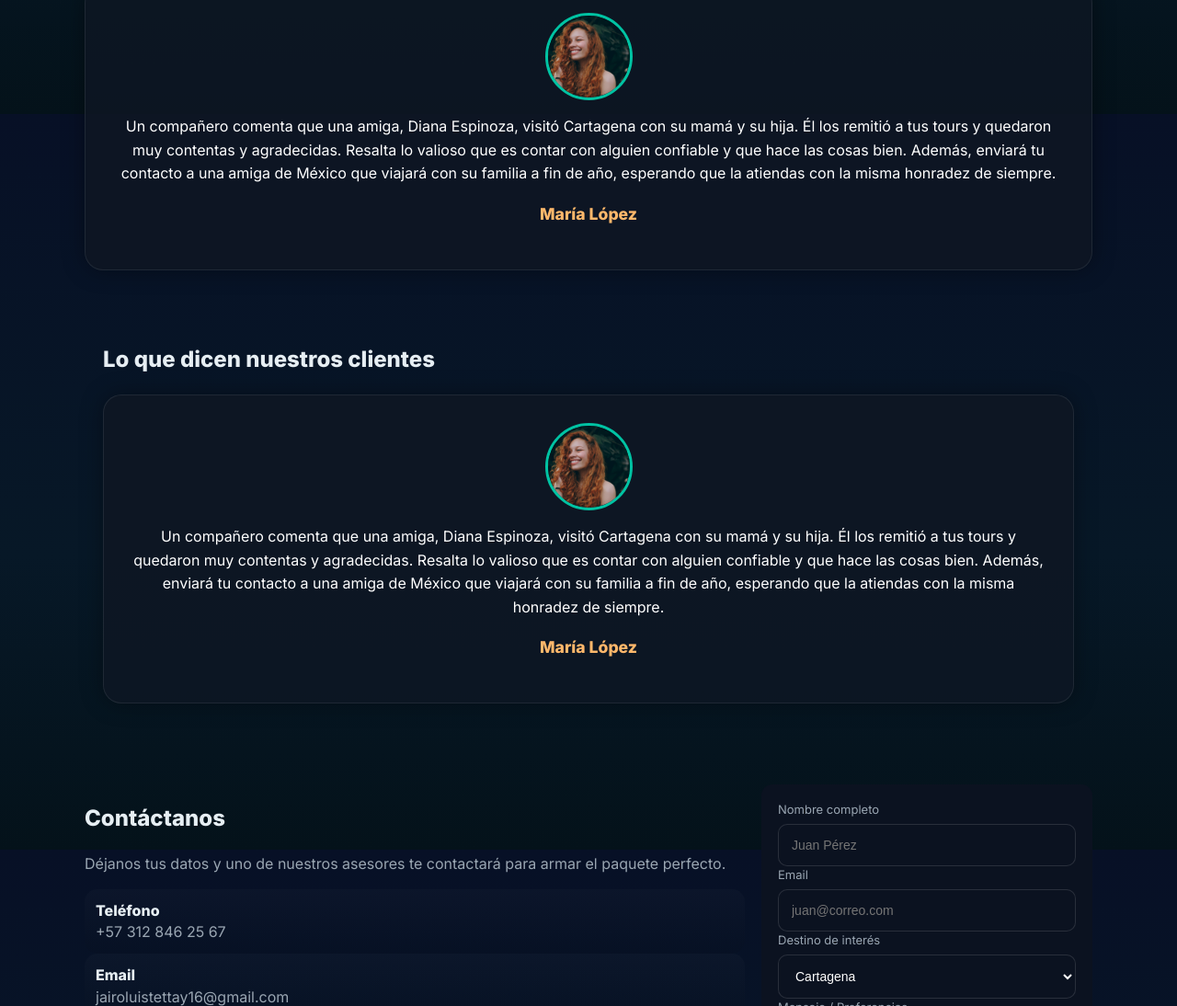
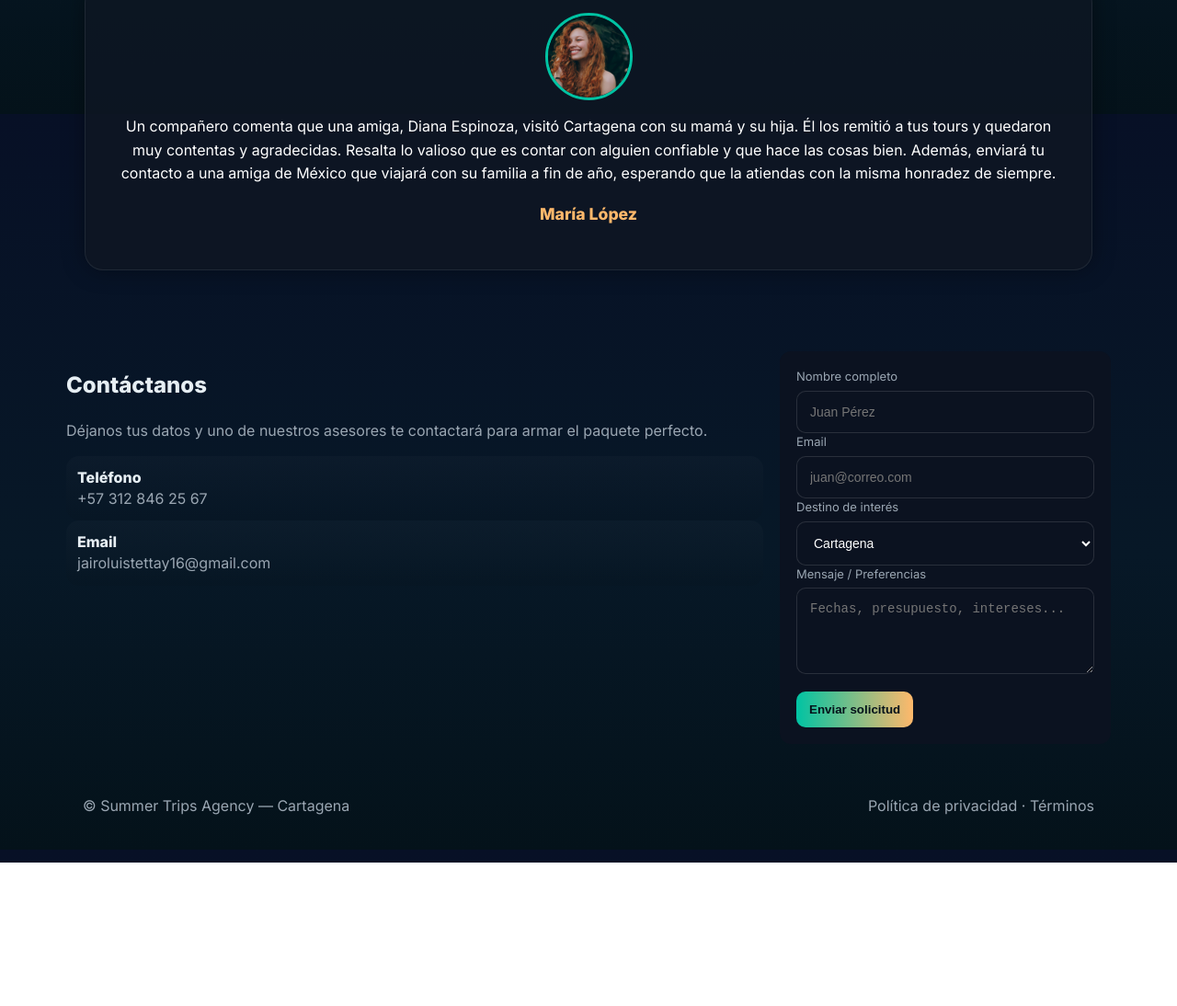
Before and after one commit to manuelp0635/summertripsagency, a plain HTML site: page index.html in a window 1280 px wide. Shown: the part 6276-7370 px from the top of the page at 92% size. After the commit the page ends 7214 px from the top, so only its background shows below. Drawn offline with Linux system fonts and the light colour scheme.

Commit message:
Update index.html

```diff
--- a/index.html
+++ b/index.html
@@ -1232,27 +1232,6 @@
       <p class="testimonio-nombre">María López</p>
     </div>
 
-       <!-- TESTIMONIOS -->
-       <section class="testimonios">
-  <h2>Lo que dicen nuestros clientes</h2>
-
-  <div class="testimonios-container">
-
-    <div class="testimonio-card">
-      <div class="testimonio-foto">
-        <img src="./images/testimonios/1.jpg" alt="Cliente 1">
-      </div>
-      <p class="testimonio-texto">
-        Un compañero comenta que una amiga, Diana Espinoza, visitó Cartagena
-            con su mamá y su hija. Él los remitió a tus tours y quedaron muy
-            contentas y agradecidas. Resalta lo valioso que es contar con
-            alguien confiable y que hace las cosas bien. Además, enviará tu
-            contacto a una amiga de México que viajará con su familia a fin de
-            año, esperando que la atiendas con la misma honradez de siempre.
-      </p>
-      <p class="testimonio-nombre">María López</p>
-    </div>
-
     <!--<div class="testimonio-card">
       <div class="testimonio-foto">
         <img src="./images/testimonios/3.jpg" alt="Cliente 2">
```
